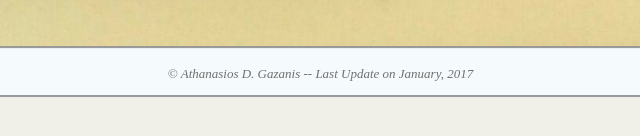
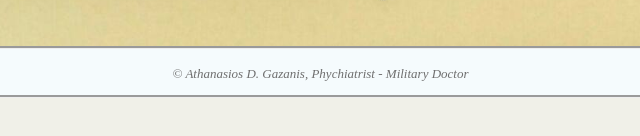
Before and after one commit to thanGazanis/WebSite, a plain HTML site: page index.html in a window 1280 px wide. Shown: the part 460-596 px from the top of the page, 318-958 px from the left. Drawn offline with Linux system fonts and the light colour scheme.

Commit message:
Update index.html

```diff
--- a/index.html
+++ b/index.html
@@ -49,7 +49,7 @@
 </div>  main -->
 
 
-<address> &copy; Athanasios D. Gazanis -- Last Update on January, 2017</address>
+<address> &copy; Athanasios D. Gazanis, Phychiatrist - Military Doctor</address>
 
 </body>
 
```
